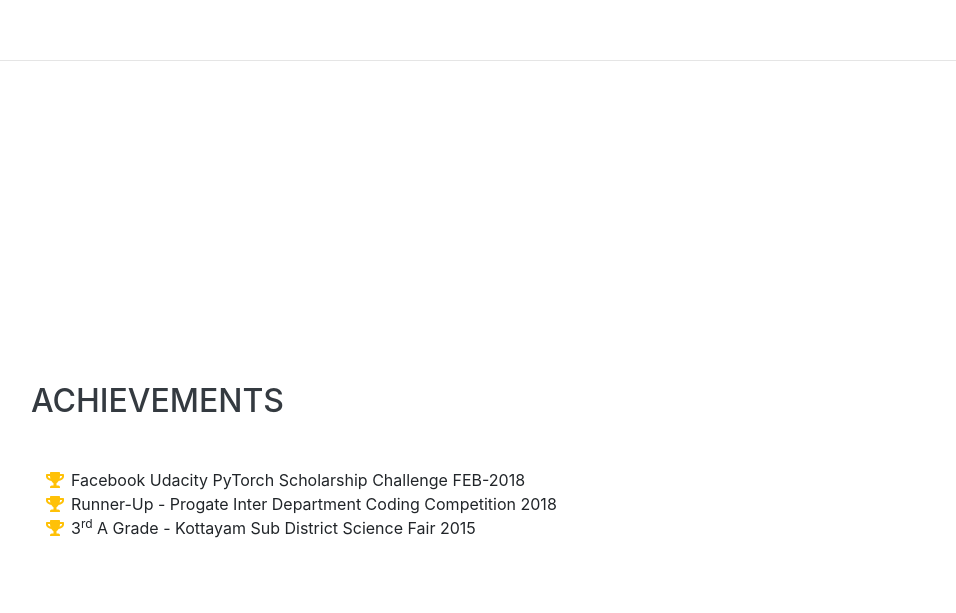
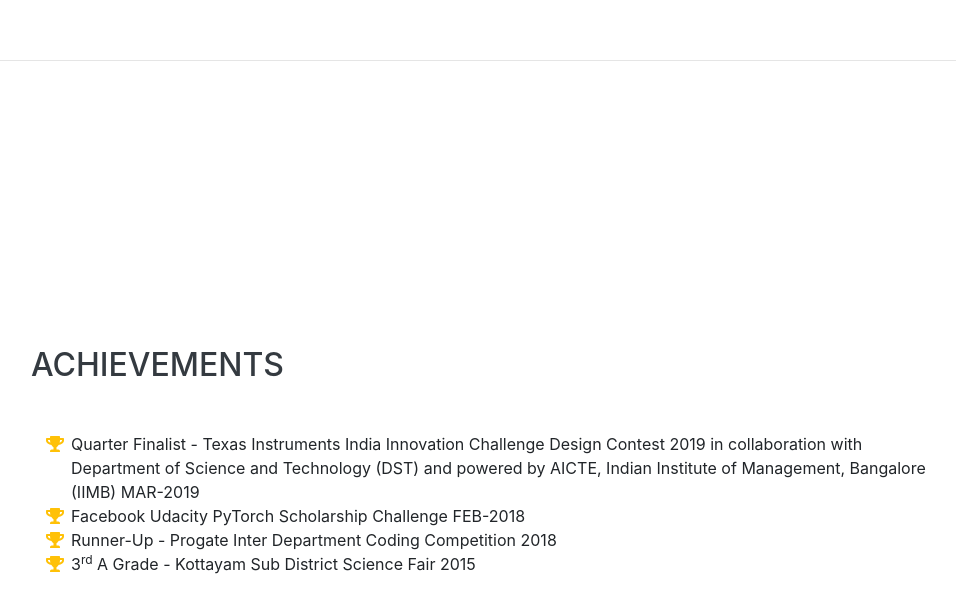
Before and after one commit to zume2020/sumithran-resume, a website with bundled scripts: page index.html in a window 1280 px wide. Shown: the part 3944-4557 px from the top of the page, without its empty margins (289-1245 px from the left). Built offline with nearby package versions, Linux system fonts and the light colour scheme; a web font is replaced by a local one.

Commit message:
Update index.html

```diff
--- a/index.html
+++ b/index.html
@@ -299,6 +299,12 @@
         <h2 class="mb-5">Achievements</h2>
         <ul class="fa-ul mb-0">
 
+
+	 <li>
+          <i class="fa-li fa fa-trophy text-warning"></i>
+            Quarter Finalist - Texas Instruments India Innovation Challenge Design Contest 2019 in collaboration with Department of Science and Technology (DST) and powered by AICTE, Indian Institute of Management, Bangalore (IIMB) MAR-2019
+          </li>
+	 <li>
 	 <li>
           <i class="fa-li fa fa-trophy text-warning"></i>
             Facebook Udacity PyTorch Scholarship Challenge FEB-2018
```
